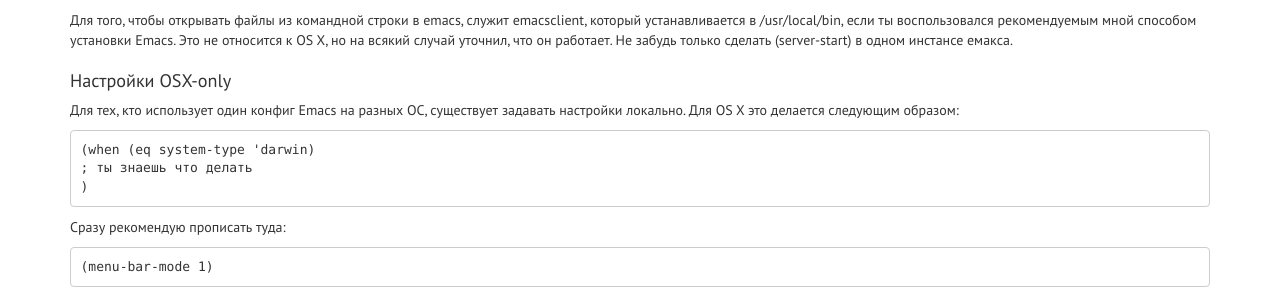
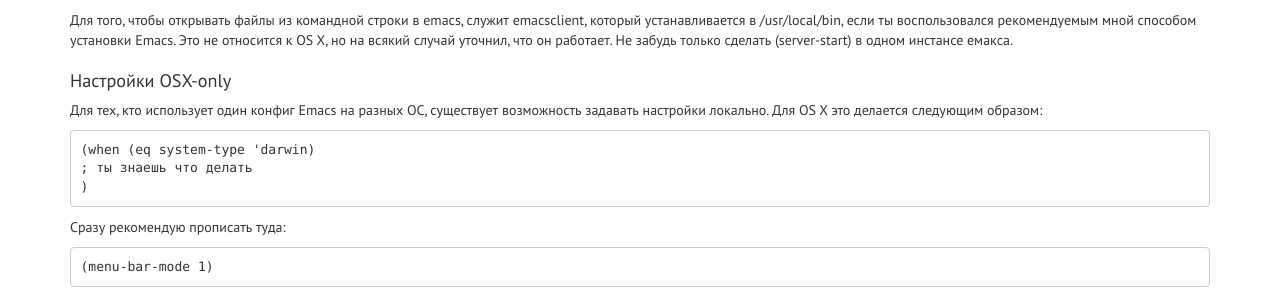
Before and after one commit to vyazovoi/vyazovoi.github.io, a Jekyll site: the page built from _posts/2014-05-12-emacs_in_osx.md, in a window 1280 px wide. Shown: the part 1004-1299 px from the top of the page. Built offline with Jekyll 4.4.1, drawn with Linux system fonts in a browser that asks for light colours; nearby versions of some CDN libraries; Markdown is read by kramdown in place of the engine named in the settings; comment, search, counter and statistics services are not loaded.

Commit message:
Updated 2014-05-12-emacs_in_osx.md

```diff
--- a/_posts/2014-05-12-emacs_in_osx.md
+++ b/_posts/2014-05-12-emacs_in_osx.md
@@ -60,7 +61,7 @@ icon: Emacs_icon.png
 
 ## Настройки OSX-only
 
-Для тех, кто использует один конфиг Emacs на разных ОС, существует задавать настройки локально.
+Для тех, кто использует один конфиг Emacs на разных ОС, существует возможность задавать настройки локально.
 Для OS X это делается следующим образом:
 
     (when (eq system-type 'darwin)
```
Also changed, not shown: other parts of _posts/2014-05-12-emacs_in_osx.md (+2 -1 lines).
